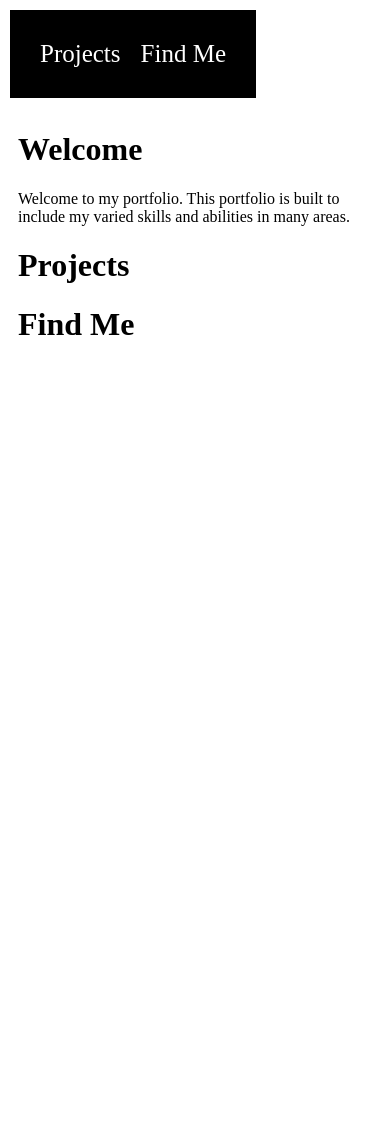
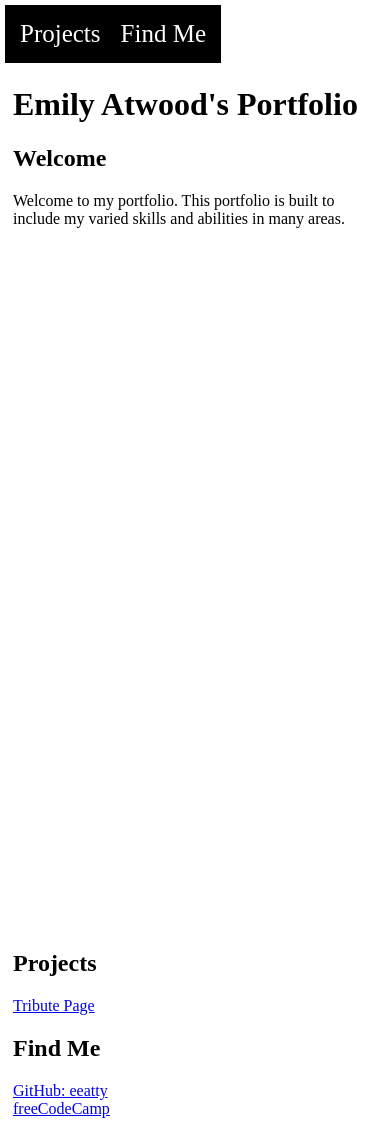
Before and after one commit to eeatty/first-steps, a plain HTML site: page freeCodeCamp/ResponsiveWebProjects/portfolio.html in a window 390 px wide. Before the commit the page ends 844 px from the top, so only its background shows below. Drawn offline with Linux system fonts and the light colour scheme.

Commit message:
Update portfolio.html
add links

```diff
--- a/freeCodeCamp/ResponsiveWebProjects/portfolio.html
+++ b/freeCodeCamp/ResponsiveWebProjects/portfolio.html
@@ -9,9 +9,9 @@ header {
   left: 0;
   background-color: black;
   overflow: hidden;
-  padding: 20px;
-  font-size: 25px;
-  Margin: 10px;
+  padding: 5px;
+  font-size: 20px;
+  margin: 10px;
   text-align: center;
 }
 .nav-link {
@@ -26,11 +26,25 @@ header {
   background-color: teal;
 }
 body {
-    margin-top: 100px;
+  margin-top: 70px;
   padding: 10px;
+}
+#welcome-section {
+  height: 100vh;
+}
+@media screen and (max-width: 500px) {
+  header {
+    font-size: 18px;
+    margin: 5px;
+  }
+  body {
+    margin-top: 60px;
+    padding: 5px;
+  }
 }
     </style>
 </head>
+
 
 <header>
   <nav id="navbar">
@@ -39,20 +53,24 @@ body {
   </nav>
 </header>
 
-
 <body>
   <div id="welcome-section">
-    <h1>Welcome</h1>
+    <h1>Emily Atwood's Portfolio</h1>
+    <h2>Welcome</h2>
     <p>Welcome to my portfolio. This portfolio is built to include my varied skills and abilities in many areas.</p>
   </div>
   <div id="projects">
-    <h1>Projects</h1>
-    <div class="project-tile"></div>
+    <h2>Projects</h2>
+    <div class="project-tile">
+      <a href="https://raw.githubusercontent.com/eeatty/first-steps/main/freeCodeCamp/ResponsiveWebProjects/TributePage.html">Tribute Page</a>
+    </div>
   </div>
 </body>
 <div id="find-me">
-    <h1>Find Me</h1>
+  <h2>Find Me</h2>
+  <a target="_blank" href="https://github.com/eeatty">GitHub: eeatty</a> <br>
+  <a id="profile-link" target="_blank" href="https://www.freecodecamp.org/fcc95bf56de-34bd-4ef6-9ca1-819b77606159">freeCodeCamp</a>
+  <a href
 </div>
 <footer></footer>
-
 </html>
```
Lines whose indentation alone changed are shown as unchanged.
